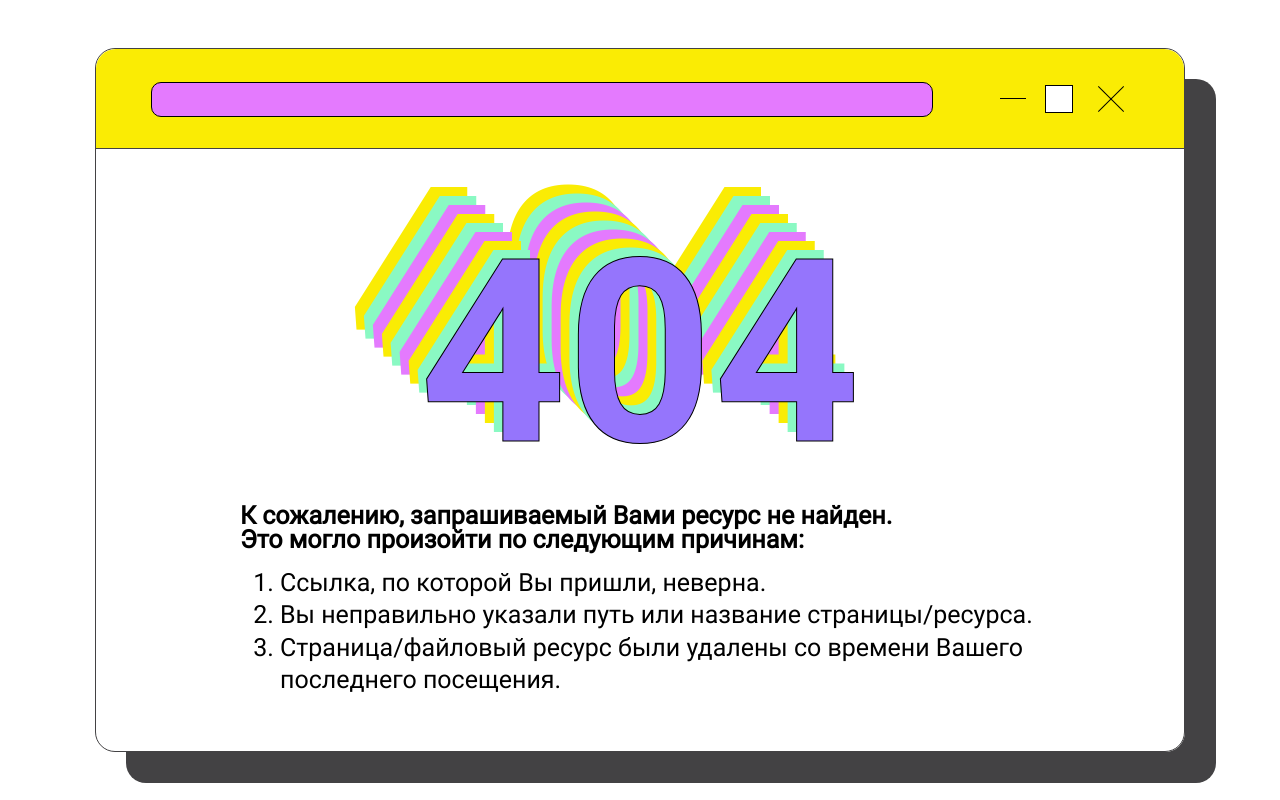
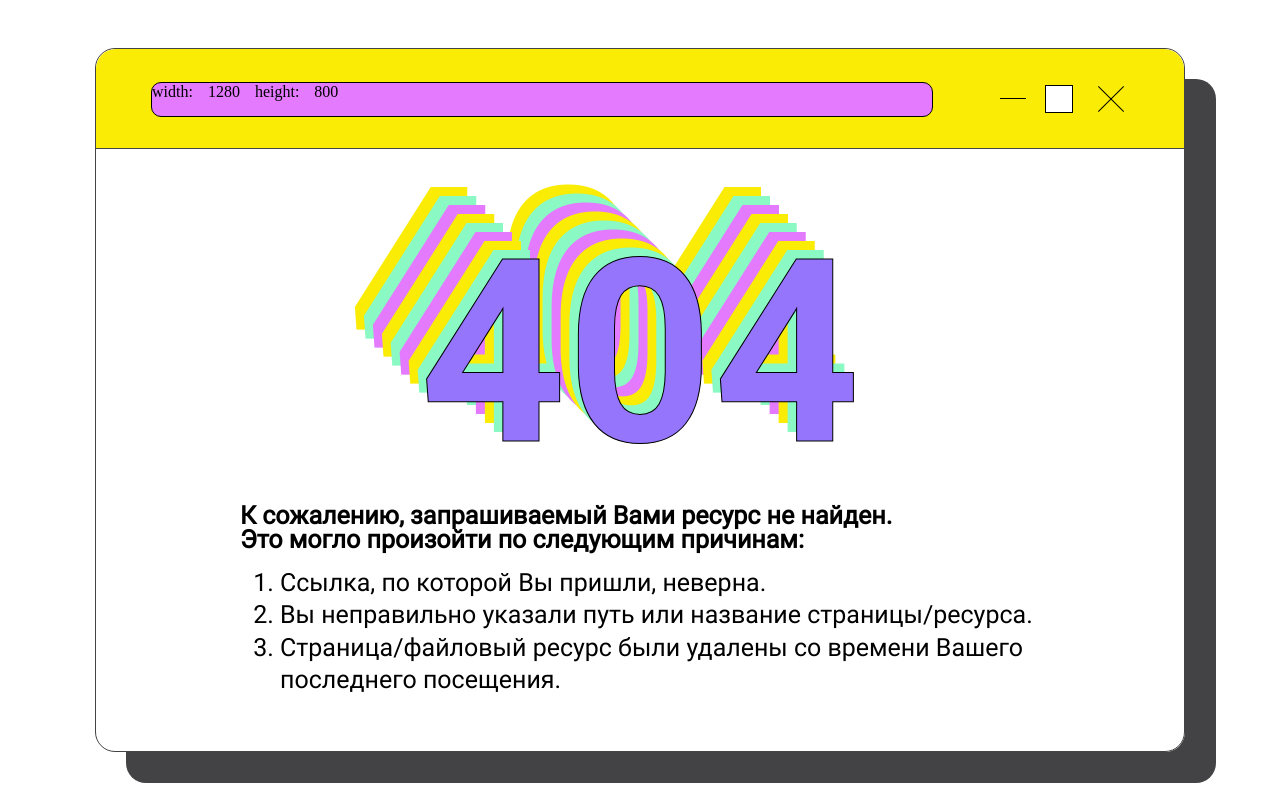
Before and after one commit to oirsobsuir/practice_bsuir, a plain HTML site: page index.html in a window 1280 px wide. Drawn offline with Linux system fonts and the light colour scheme.

Commit message:
height fix

```diff
--- a/index.html
+++ b/index.html
@@ -18,7 +18,10 @@
 
             <div class="not-found__header">
                 <div class="not-found__header-left">
-                    <div class="url-line"></div>
+                    <div class="url-line">
+                        width:<div id="width"> </div>
+                        height:<div id="height"> </div>
+                    </div>
                 </div>
                 <div class="not-found__header-right">
                     <div class="window-control-buttons">
--- a/script.js
+++ b/script.js
@@ -1,2 +1,7 @@
-console.log("Ширина окна: " + window.innerWidth);
-console.log("Высота окна: " + window.innerHeight);
+let width = window.innerWidth;
+let height = window.innerHeight;
+let divWidth = document.getElementById('width');
+let divHeight = document.getElementById('height');
+
+divWidth.innerHTML = width;
+divHeight.innerHTML = height;
--- a/style.css
+++ b/style.css
@@ -43,6 +43,8 @@
 }
 
 .url-line {
+    display: flex;
+    gap: 15px;
     height: 33px;
     background-color: #E47AFE;
     border: 1px solid black;
@@ -271,7 +273,7 @@
     }
 }
 
-@media only screen and (max-width: 1020px) {
+@media only screen and (max-width: 900px) {
     .not-found__main {
         padding: 0 50px;
     }
```
